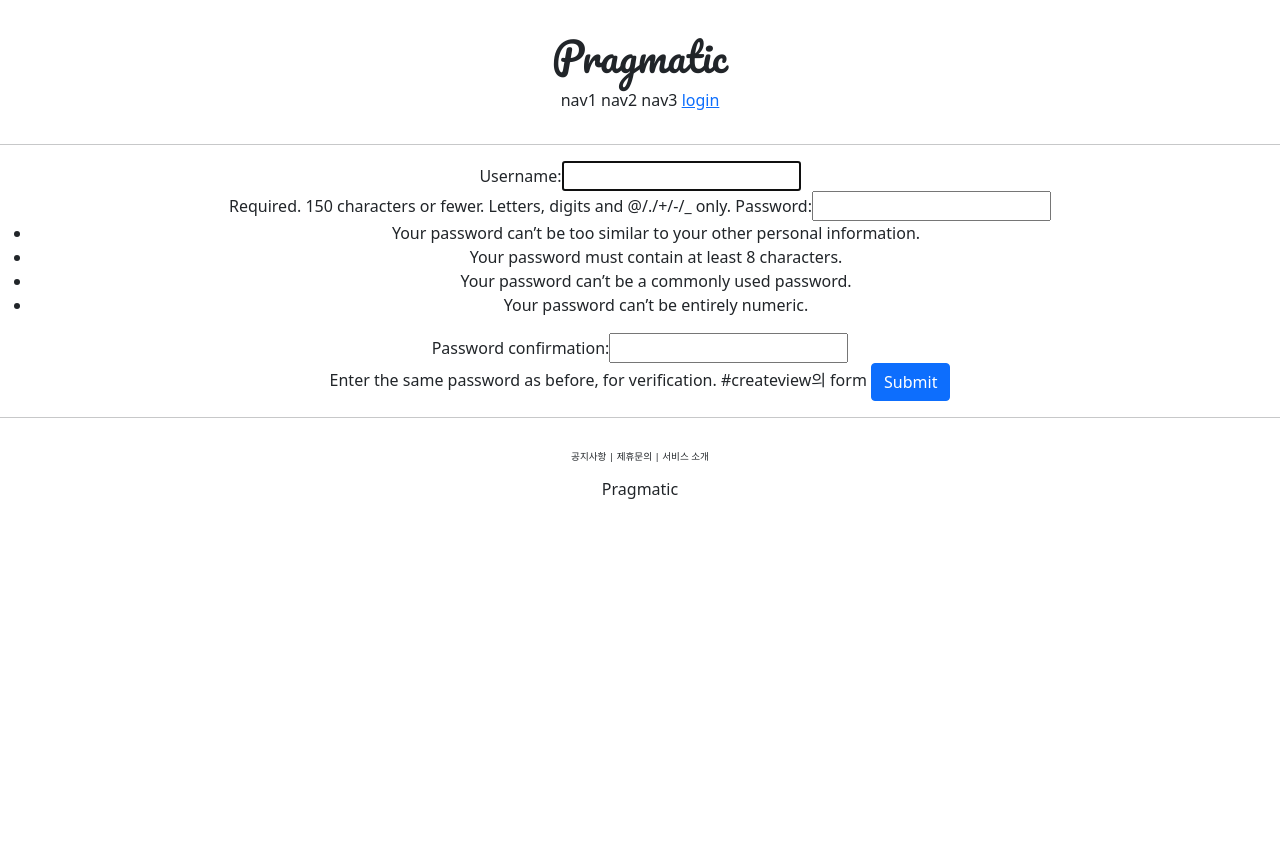
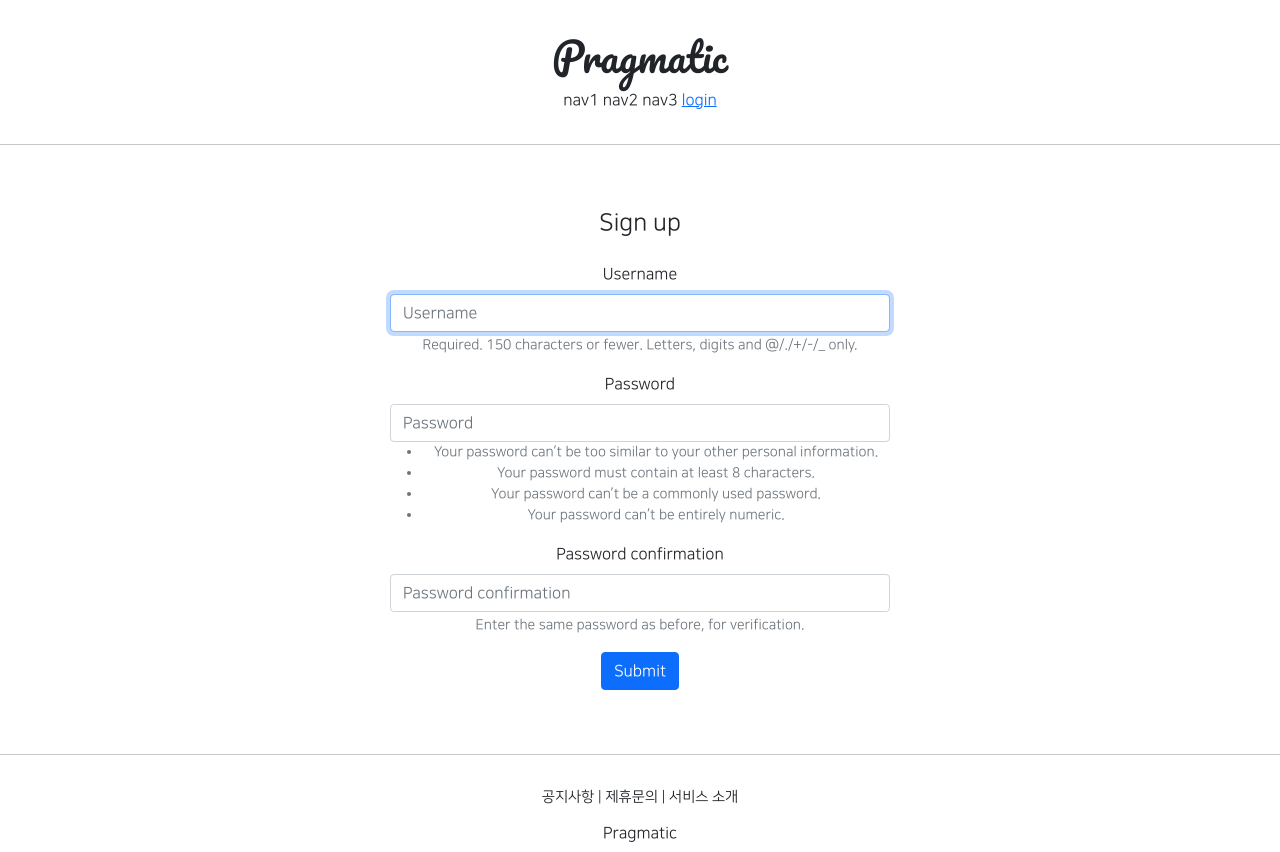
Before and after one commit to gynhyunkim/django_pinterest, a Django app: page /account/create/ in a window 1280 px wide. Before the commit the page ends 499 px from the top, so only its background shows below. Run offline with Django 3.2, Linux system fonts and the light colour scheme; some libraries are stand-ins or nearby versions.

Commit message:
django course 23

```diff
--- a/accountapp/templates/accountapp/create.html
+++ b/accountapp/templates/accountapp/create.html
@@ -1,11 +1,14 @@
 {% extends 'base.html' %}
-
+{% load bootstrap4 %}
 {% block content %}
 
-    <div style = "text-align: center">
+    <div style = "text-align: center; max-width: 500px; margin: 4rem auto">
+        <div class="mb-4">
+            <h4>Sign up</h4>
+        </div>
         <form action="{% url 'accountapp:create' %}" method="post">
             {% csrf_token %}
-            {{ form }} #createview의 form
+            {% bootstrap_form form %} <!--createview의 form-->
             <input type="submit" class="btn btn-primary">
         </form>
     </div>
--- a/pragmatic/settings.py
+++ b/pragmatic/settings.py
@@ -50,6 +50,7 @@ INSTALLED_APPS = [
     'django.contrib.messages',
     'django.contrib.staticfiles',
     'accountapp',
+    'bootstrap4',
 ]
 
 MIDDLEWARE = [
--- a/static/base.css
+++ b/static/base.css
@@ -3,7 +3,7 @@
 }
 
 .pragmatic_footer_button {
-    font-size: .6rem;
+    font-size: .9rem;
 }
 
 .pragmatic_footer {
--- a/templates/base.html
+++ b/templates/base.html
@@ -3,7 +3,7 @@
 
 {% include 'head.html' %}
 
-<body>
+<body style="font-family: 'NanumSquareR';">
 
     {% include 'header.html' %}
 
--- a/templates/head.html
+++ b/templates/head.html
@@ -12,4 +12,27 @@
 
     <!--    DEFAULT CSS LINK    -->
     <link rel="stylesheet" type="text/css" href="{% static 'base.css' %}">
+
+    <style>
+        @font-face {
+            font-family: 'NanumSquareR';
+            src: local('NanumsquareR'),
+            url("{% static 'fonts/NanumSquareR.ttf' %}") format("opentype");
+        }
+        @font-face {
+            font-family: 'NanumSquareEB';
+            src: local('NanumsquareEB'),
+            url("{% static 'fonts/NanumSquareEB.ttf' %}") format("opentype");
+        }
+        @font-face {
+            font-family: 'NanumSquareB';
+            src: local('NanumsquareB'),
+            url("{% static 'fonts/NanumSquareB.ttf' %}") format("opentype");
+        }
+        @font-face {
+            font-family: 'NanumSquareL';
+            src: local('NanumsquareL'),
+            url("{% static 'fonts/NanumSquareL.ttf' %}") format("opentype");
+        }
+    </style>
 </head>
```
Also changed, not shown: accountapp/templates/accountapp/login.html (+5 -3 lines), static/fonts/NanumSquareB.ttf (added), static/fonts/NanumSquareEB.ttf (added), static/fonts/NanumSquareL.ttf (added), static/fonts/NanumSquareR.ttf (added), static/fonts/NanumSquare_acB.ttf (added), static/fonts/NanumSquare_acEB.ttf (added), static/fonts/NanumSquare_acL.ttf (added), static/fonts/NanumSquare_acR.ttf (added).
